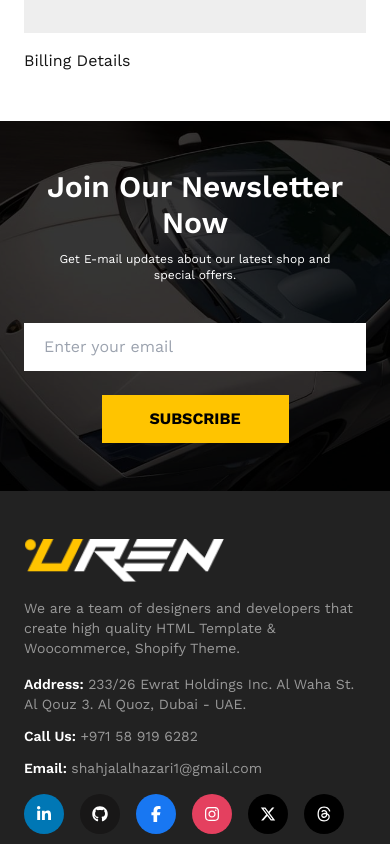
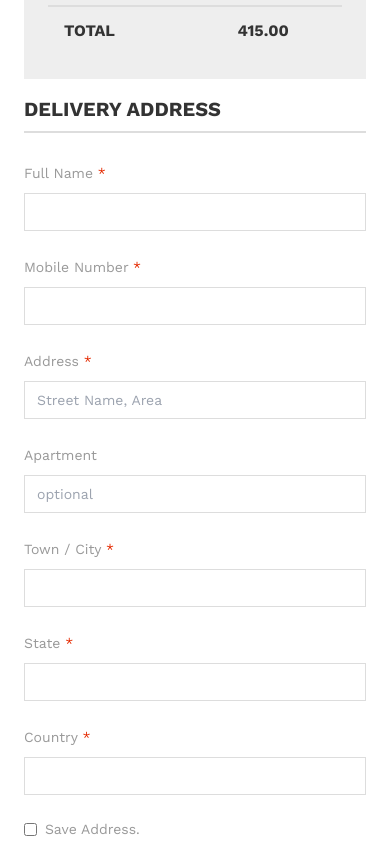
Before and after one commit to shahjalalhazari/Uren-Car-Accessories-Shop, a Next.js app: page /shop/checkout in a window 390 px wide. Shown: the part 940-1784 px from the top of the page. Built offline with nearby package versions, Linux system fonts and the light colour scheme.

Commit message:
Responsive Delivery address form added of checkout page added for all type of devices.

```diff
--- a/src/app/shop/checkout/checkout.css
+++ b/src/app/shop/checkout/checkout.css
@@ -38,8 +38,42 @@ hr {
     @apply border-none
 }
 
+/* DELIVERY ADDRESS FORM */
+.delivery-form {
+    @apply mt-4 text-body;
+}
 
-.billing-address{}
+.form-input-layout {
+    @apply grid grid-cols-1;
+}
+
+.form-group {
+    @apply my-3;
+}
+
+.delivery-form-label {
+    @apply text-sm;
+}
+
+.delivery-form-label span {
+    @apply text-secondary;
+}
+
+.delivery-form-input {
+    @apply text-sm mt-2 w-full border border-uren-border outline-none px-3 py-2;
+}
+
+.save-address {
+    @apply flex gap-x-2 items-center;
+}
+
+.delivery-form-btn {
+    @apply bg-primary py-3 w-full text-dark uppercase font-semibold cursor-pointer mt-6
+}
+
+.delivery-form-btn:hover {
+    @apply bg-secondary text-base-100;
+}
 
 
 
@@ -58,6 +92,10 @@ hr {
     /* ORDER CART */
     .table-head {
         @apply text-start;
+    }
+    /* DELIVERY ADDRESS FORM */
+    .form-input-layout {
+        @apply grid grid-cols-2 gap-x-6;
     }
 }
 
@@ -81,4 +119,12 @@ hr {
     .table-total {
         @apply text-lg;
     }
+    /* DELIVERY ADDRESS FORM */
+    .delivery-form {
+        @apply mt-6;
+    }
+
+    .form-input-layout {
+        @apply grid grid-cols-2 gap-x-8;
+    }
 }
--- a/src/app/shop/checkout/page.js
+++ b/src/app/shop/checkout/page.js
@@ -44,24 +44,82 @@ const CheckoutPage = () => {
                   <th>Cart Subtotal</th>
                   <th>450.00</th>
                 </tr>
-                {/* row 5 */}
+                {/* row 4 | Delivery Fee */}
                 <tr className='product-list uppercase'>
-                  <th>Coupon</th>
+                  <th>Delivery Cost (+)</th>
+                  <th>10.00</th>
+                </tr>
+                {/* row 5 | Coupon */}
+                <tr className='product-list uppercase'>
+                  <th>Coupon (-)</th>
                   <th>45.00</th>
                 </tr>
-                {/* row 6 */}
+                {/* row 6 | Total */}
                 <tr className='table-total'>
                   <th>Total</th>
-                  <th>405.00</th>
+                  <th>415.00</th>
                 </tr>
               </tbody>
             </table>
           </div>
         </div>
 
-        {/* BILLING ADDRESS */}
-        <div className="">
-          Billing Details
+        {/* DELIVERY ADDRESS */}
+        <div className="delivery-address">
+          <h3 className='checkout-heading'>Delivery Address</h3>
+          <hr />
+          <form className="delivery-form">
+            <div className="form-input-layout">
+              {/* Full Name */}
+              <div className="form-group">
+                <label htmlFor="name" className="delivery-form-label">Full Name <span>*</span></label>
+                <input type="text" name="name" required className="delivery-form-input"/>
+              </div>
+              {/* Mobile Number */}
+              <div className="form-group">
+                <label htmlFor="number" className="delivery-form-label">Mobile Number <span>*</span></label>
+                <input type="text" name="number" required className="delivery-form-input"/>
+              </div>
+            </div>
+            {/* Address */}
+            <div className="form-group">
+              <label htmlFor="address" className="delivery-form-label">Address <span>*</span></label>
+              <input type="text" name="address" required placeholder="Street Name, Area" className="delivery-form-input"/>
+            </div>
+            <div className="form-input-layout">
+              {/* Apartment */}
+              <div className="form-group">
+                <label htmlFor="apartment" className="delivery-form-label">Apartment</label>
+                <input type="text" name="apartment" placeholder="optional" className="delivery-form-input"/>
+              </div>
+              {/* Town/City */}
+              <div className="form-group">
+                <label htmlFor="city" className="delivery-form-label">Town / City <span>*</span></label>
+                <input type="text" name="city" required className="delivery-form-input"/>
+              </div>
+            </div>
+            <div className="form-input-layout">
+              {/* State */}
+              <div className="form-group">
+                <label htmlFor="state" className="delivery-form-label">State <span>*</span></label>
+                <input type="text" name="state" required className="delivery-form-input"/>
+              </div>
+              {/* Country */}
+              <div className="form-group">
+                <label htmlFor="country" className="delivery-form-label">Country <span>*</span></label>
+                <input type="text" name="country" required className="delivery-form-input"/>
+              </div>
+            </div>
+
+            {/* Save Address */}
+            <div className="form-group save-address">
+              <input type="checkbox" />
+              <label htmlFor="country" className="delivery-form-label">Save Address.</label>
+            </div>
+
+            {/* Submit Button */}
+            <input type="submit" value="Place An Order" className="delivery-form-btn uren-transition" />
+          </form>
         </div>
       </div>
     </div>
```
